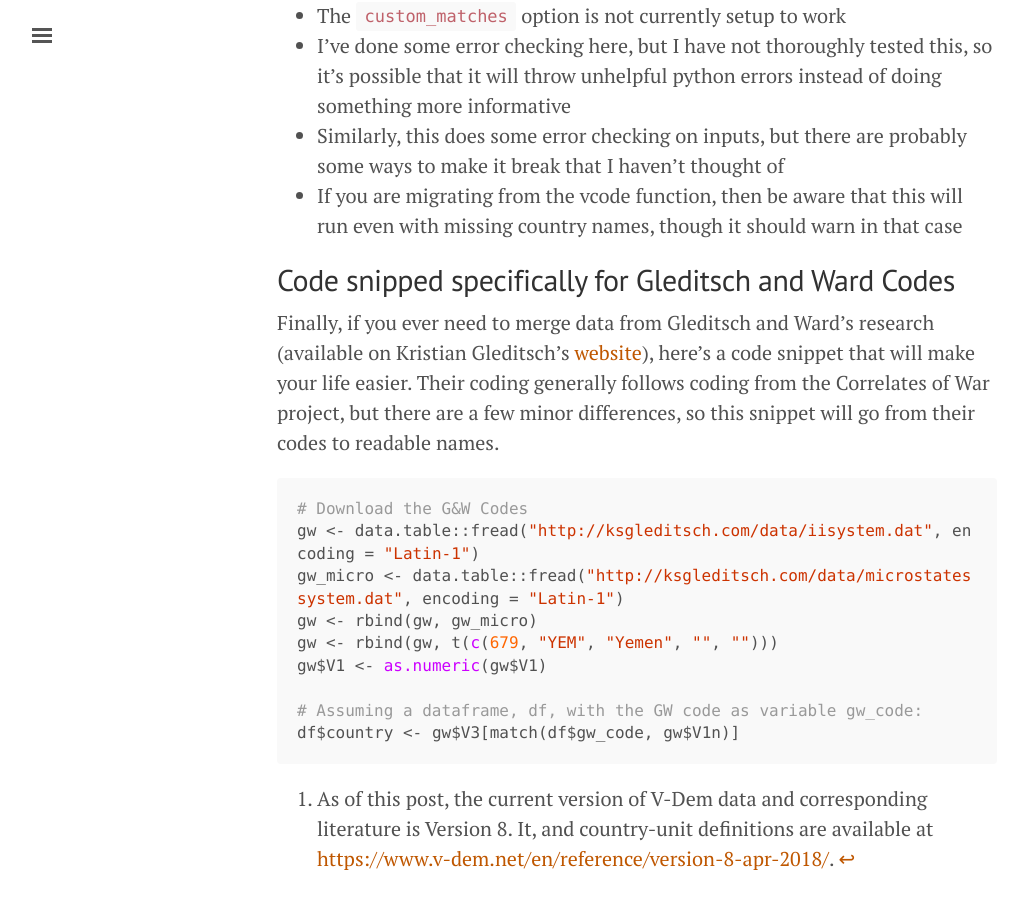
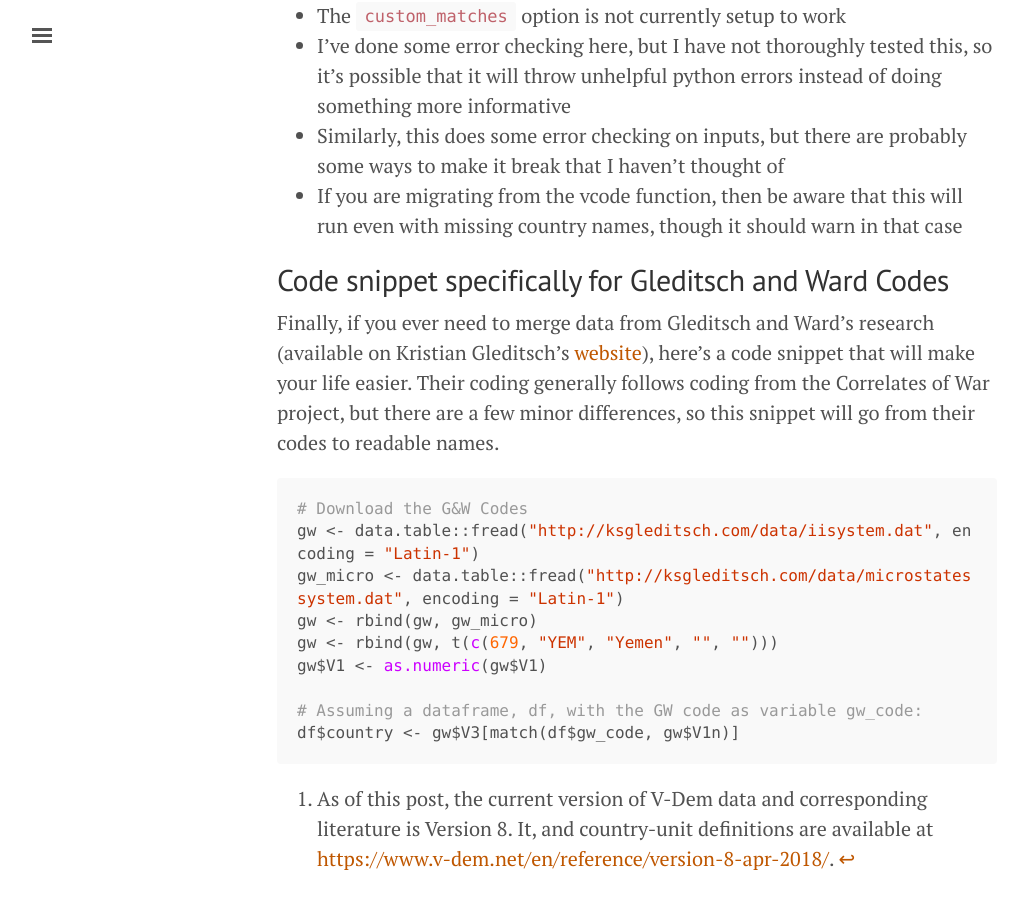
Before and after one commit to bapfeld/bapfeld.github.io, a Jekyll site: the page built from _posts/2018-12-31-country-codes.md, in a window 1280 px wide and 900 px high, scrolled down 7427 px. Shown: the whole window, without its empty margins (3-1026 px from the left). Built offline with Jekyll 4.4.1, drawn with Linux system fonts in a browser that asks for light colours.

Commit message:
fix a typo

````diff
--- a/_posts/2018-12-31-country-codes.md
+++ b/_posts/2018-12-31-country-codes.md
@@ -129,7 +129,7 @@ I imagine that the workflow for using this proceeds as follows. I'm going to ass
 - Similarly, this does some error checking on inputs, but there are probably some ways to make it break that I haven't thought of
 - If you are migrating from the vcode function, then be aware that this will run even with missing country names, though it should warn in that case
 
-## Code snipped specifically for Gleditsch and Ward Codes
+## Code snippet specifically for Gleditsch and Ward Codes
 Finally, if you ever need to merge data from Gleditsch and Ward's research (available on Kristian Gleditsch's [website](http://ksgleditsch.com/data.html)), here's a code snippet that will make your life easier. Their coding generally follows coding from the Correlates of War project, but there are a few minor differences, so this snippet will go from their codes to readable names.
 
 ```R
````
